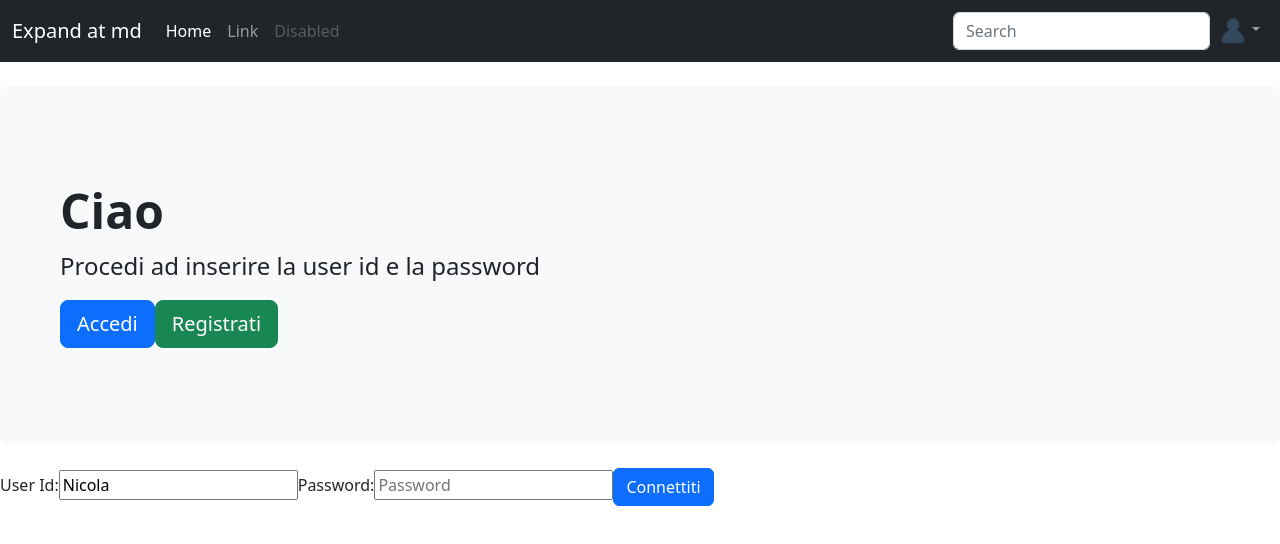
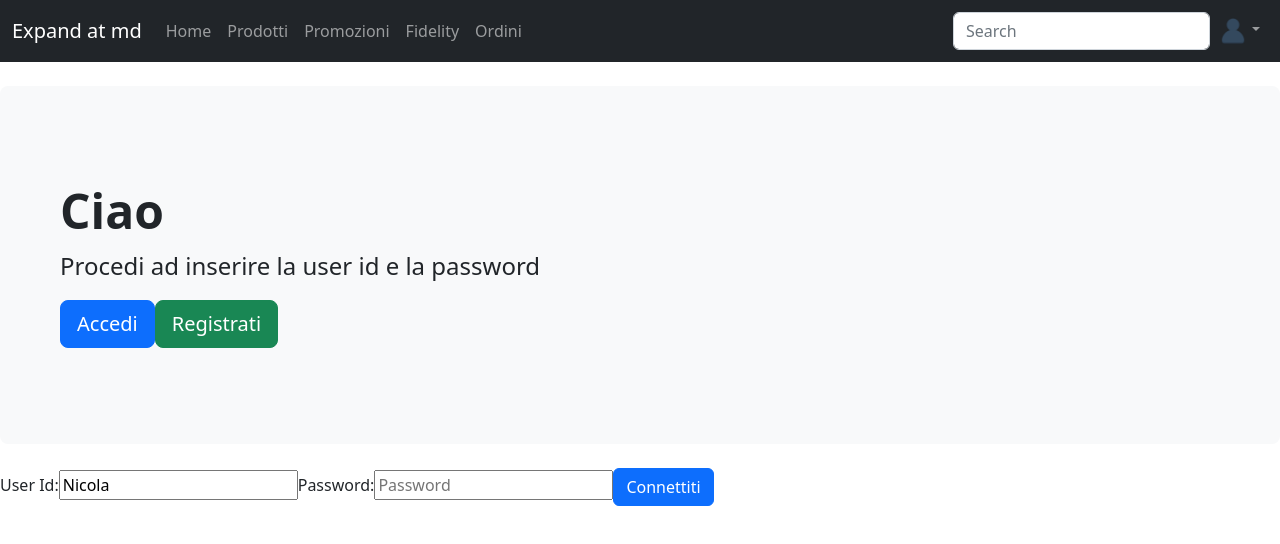
Before and after one commit to pietrolubrano/alpha-shop, an Angular app: page / in a window 1280 px wide. Shown: the top 544 px of the page. Built offline with nearby package versions, Linux system fonts and the light colour scheme.

Commit message:
router modile and active route check

```diff
--- a/src/app/core/core.module.ts
+++ b/src/app/core/core.module.ts
@@ -3,8 +3,7 @@ import { CommonModule } from '@angular/common';
 import { HeaderComponent } from './header/header.component';
 import { FooterComponent } from './footer/footer.component';
 import { JumbotronComponent } from './jumbotron/jumbotron.component';
-
-
+import { RouterModule } from '@angular/router';
 
 @NgModule({
   declarations: [
@@ -13,7 +12,8 @@ import { JumbotronComponent } from './jumbotron/jumbotron.component';
     JumbotronComponent
   ],
   imports: [
-    CommonModule
+    CommonModule,
+    RouterModule
   ],
   exports: [
     HeaderComponent,
--- a/src/app/core/header/header.component.html
+++ b/src/app/core/header/header.component.html
@@ -1,6 +1,6 @@
 <nav class="navbar navbar-expand-md navbar-dark bg-dark mb-4" aria-label="Fourth navbar example">
     <div class="container-fluid">
-      <a class="navbar-brand" href="#">Expand at md</a>
+      <a class="navbar-brand" href="/">Expand at md</a>
       <button class="navbar-toggler" type="button" data-bs-toggle="collapse" data-bs-target="#navbarsExample04" aria-controls="navbarsExample04" aria-expanded="false" aria-label="Toggle navigation">
         <span class="navbar-toggler-icon"></span>
       </button>
@@ -9,22 +9,20 @@
 
         <ul class="navbar-nav me-auto mb-2 mb-md-0">
           <li class="nav-item">
-            <a class="nav-link active" aria-current="page" href="#">Home</a>
+            <a [ngClass]="{'active': activeRoute === '/welcome', 'nav-link' : true }" routerLink="/welcome">Home</a>
           </li>
           <li class="nav-item">
-            <a class="nav-link" href="#">Link</a>
+            <a [ngClass]="{'active': activeRoute === '/articoli', 'nav-link' : true }" routerLink="/articoli">Prodotti</a>
           </li>
           <li class="nav-item">
-            <a class="nav-link disabled">Disabled</a>
+            <a [ngClass]="{'active': activeRoute === '/promozione', 'nav-link' : true }" routerLink="/promozione">Promozioni</a>
           </li>
-          <!-- <li class="nav-item dropdown">
-            <a class="nav-link dropdown-toggle" href="#" data-bs-toggle="dropdown" aria-expanded="false">Dropdown</a>
-            <ul class="dropdown-menu">
-              <li><a class="dropdown-item" href="#">Action</a></li>
-              <li><a class="dropdown-item" href="#">Another action</a></li>
-              <li><a class="dropdown-item" href="#">Something else here</a></li>
-            </ul>
-          </li> -->
+          <li class="nav-item">
+            <a [ngClass]="{'active': activeRoute === '/fidelity', 'nav-link' : true }" routerLink="/fidelity">Fidelity</a>
+          </li>
+          <li class="nav-item">
+            <a [ngClass]="{'active': activeRoute === '/ordini', 'nav-link' : true }" routerLink="/ordini">Ordini</a>
+          </li>
         </ul>
 
         <form role="search">
--- a/src/app/core/header/header.component.ts
+++ b/src/app/core/header/header.component.ts
@@ -1,5 +1,5 @@
 import { Component, OnInit } from '@angular/core';
-
+import { NavigationEnd, Router } from '@angular/router';
 @Component({
   selector: 'app-header',
   templateUrl: './header.component.html',
@@ -7,9 +7,16 @@ import { Component, OnInit } from '@angular/core';
 })
 export class HeaderComponent implements OnInit {
 
-  constructor() { }
+  public activeRoute: String = ""
 
-  ngOnInit(): void {
+  constructor(private router: Router) {
+    router.events.subscribe(e => e instanceof NavigationEnd && this.changeActiveRoute(e.url))
+  }
+
+  ngOnInit(): void { }
+
+  changeActiveRoute(url: String): void {
+    this.activeRoute = url
   }
 
 }
```
